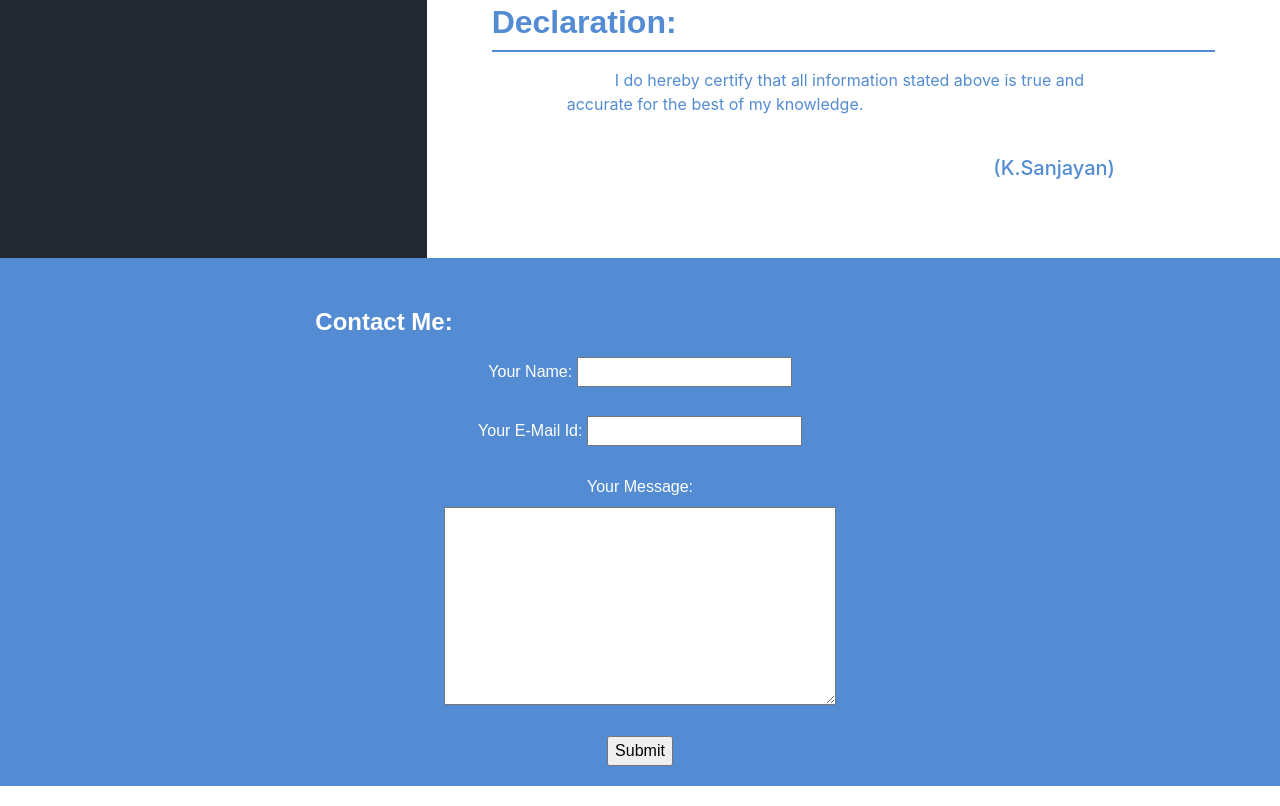
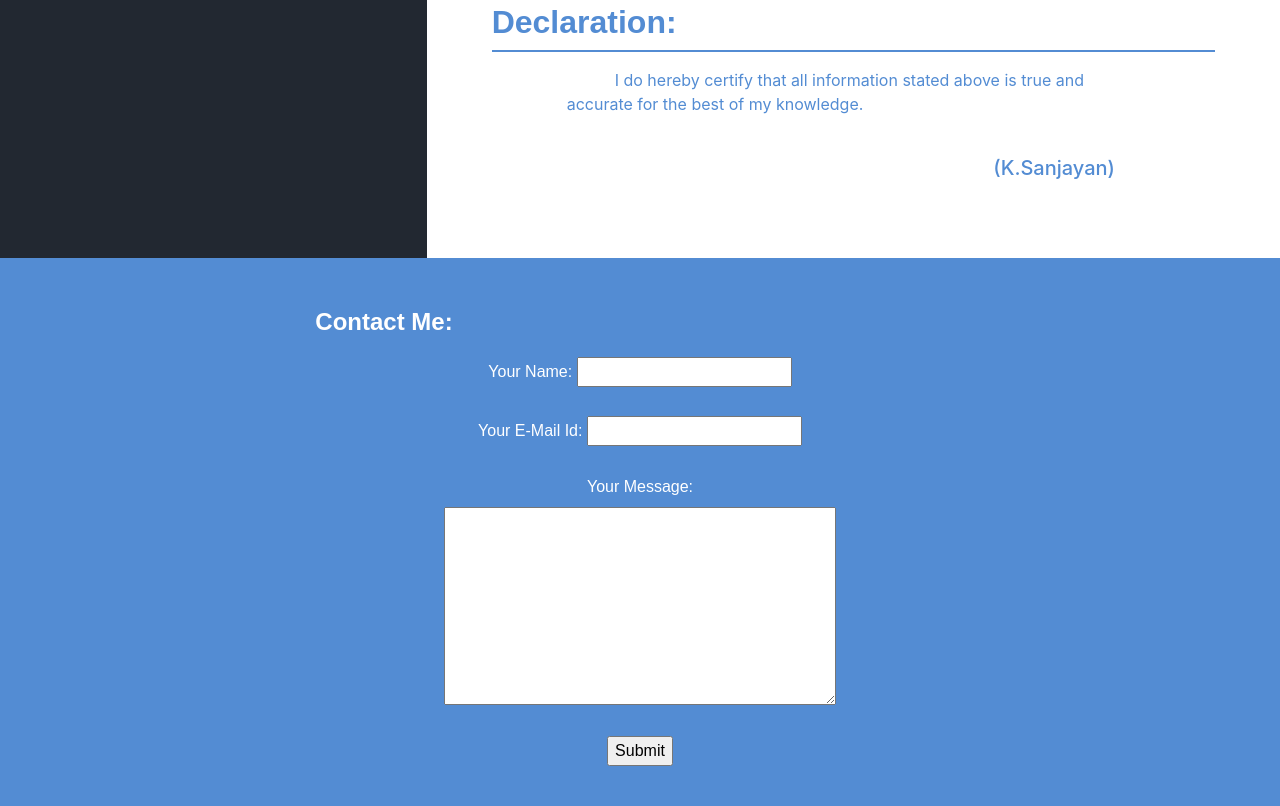
Before and after one commit to yksanjayan/cv, a plain HTML site: page index.html in a window 1280 px wide. Shown: the part 2631-3437 px from the top of the page. Drawn offline with nearby package versions, Linux system fonts and the light colour scheme.

Commit message:
Update mystyle.css

```diff
--- a/style/mystyle.css
+++ b/style/mystyle.css
@@ -24,7 +24,7 @@
   color: white;
   font-family: Arial;
   background-color: #538cd3;
-  padding: 0 0 20PX 0;
+  padding: 0 0 40px 0;
   text-align: center;
 }
 .footerBar h2{
```
